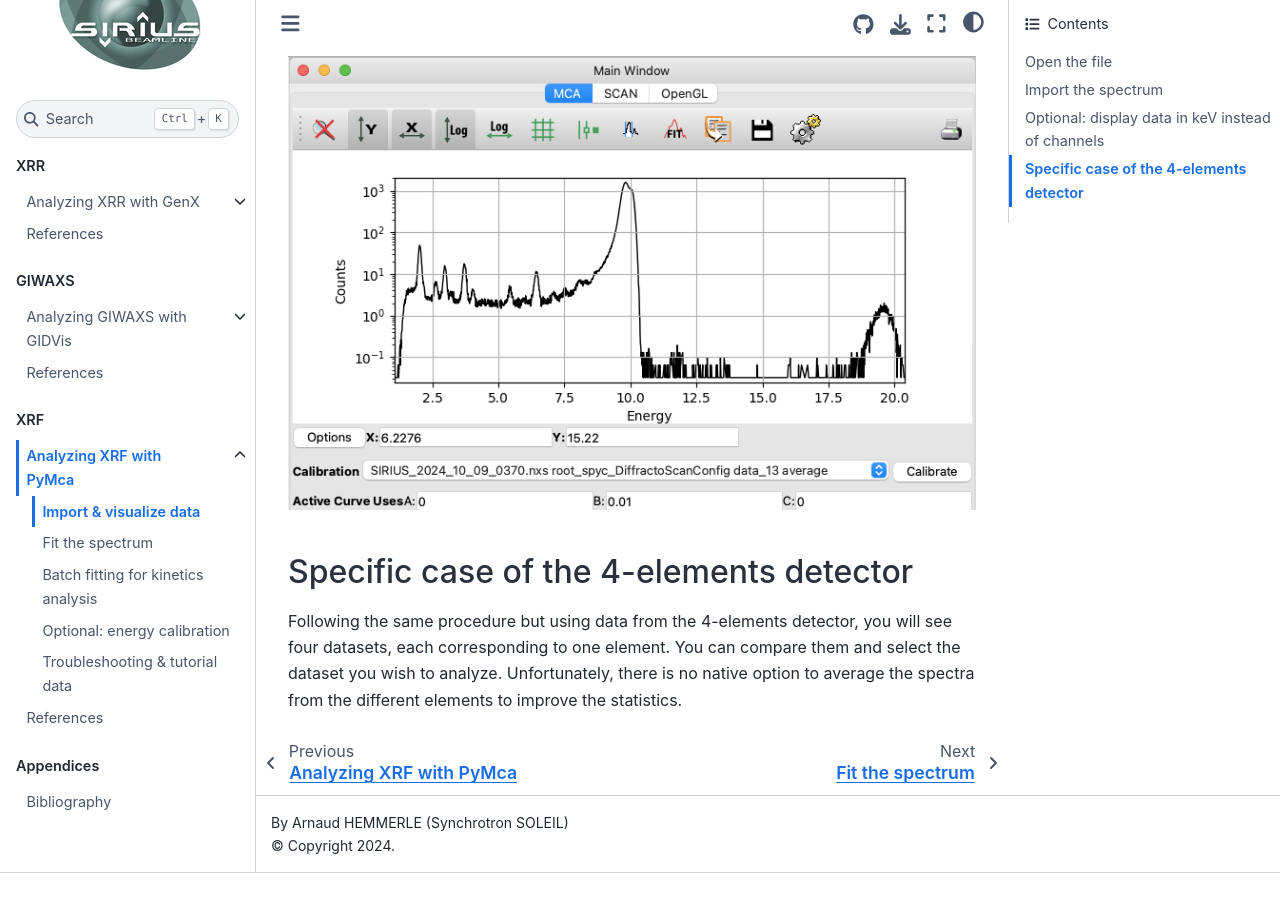
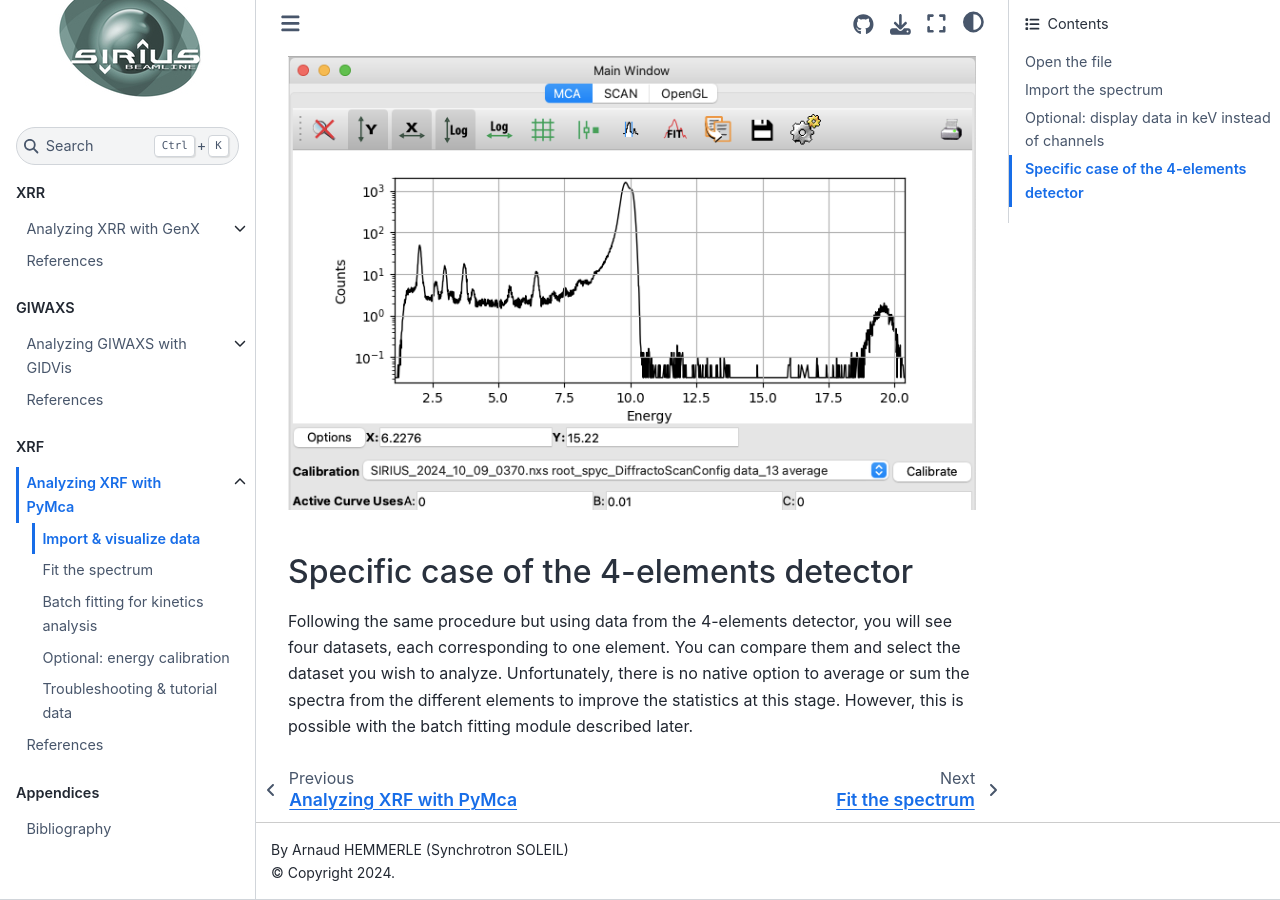
Before and after one commit to ArnaudHemmerle/data-analysis-on-sirius, a Jupyter Book: the page built from chapters/xrf/pymca/import-data.md, in a window 1280 px wide and 900 px high, scrolled down 2634 px. Built offline with Jupyter Book 1.0.4 settings and Sphinx 7.4.7 and the Sphinx Book theme 1.1.4, drawn with Linux system fonts in a browser that asks for light colours; before the commit the page ends 3507 px from its top, so only the background shows below that.

Commit message:
Start batch fitting

```diff
--- a/chapters/xrf/pymca/import-data.md
+++ b/chapters/xrf/pymca/import-data.md
@@ -45,4 +45,4 @@ To convert the x-axis to approximate energies:
 
 ## Specific case of the 4-elements detector
 
-Following the same procedure but using data from the 4-elements detector, you will see four datasets, each corresponding to one element. You can compare them and select the dataset you wish to analyze. Unfortunately, there is no native option to average the spectra from the different elements to improve the statistics.
+Following the same procedure but using data from the 4-elements detector, you will see four datasets, each corresponding to one element. You can compare them and select the dataset you wish to analyze. Unfortunately, there is no native option to average or sum the spectra from the different elements to improve the statistics at this stage. However, this is possible with the batch fitting module described later.
```
Also changed, not shown: chapters/xrf/pymca/kinetics.md (+29 -0 lines).
